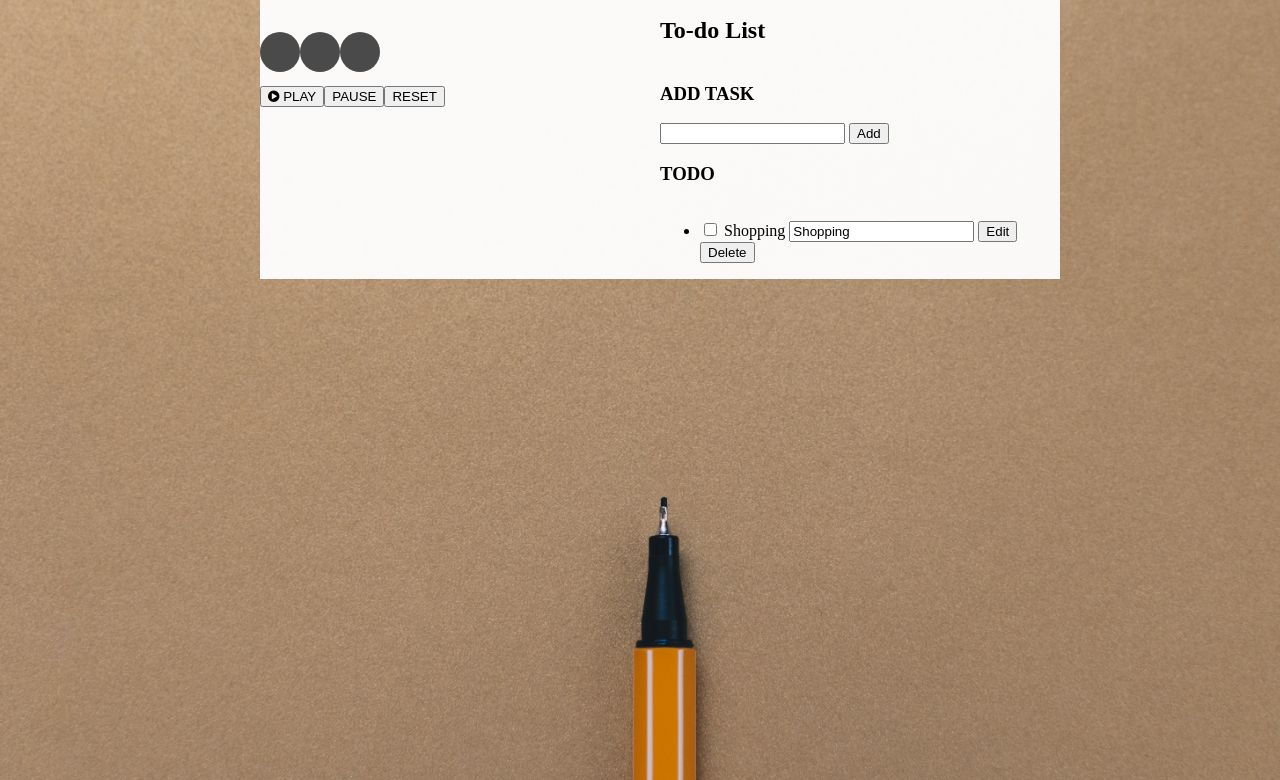
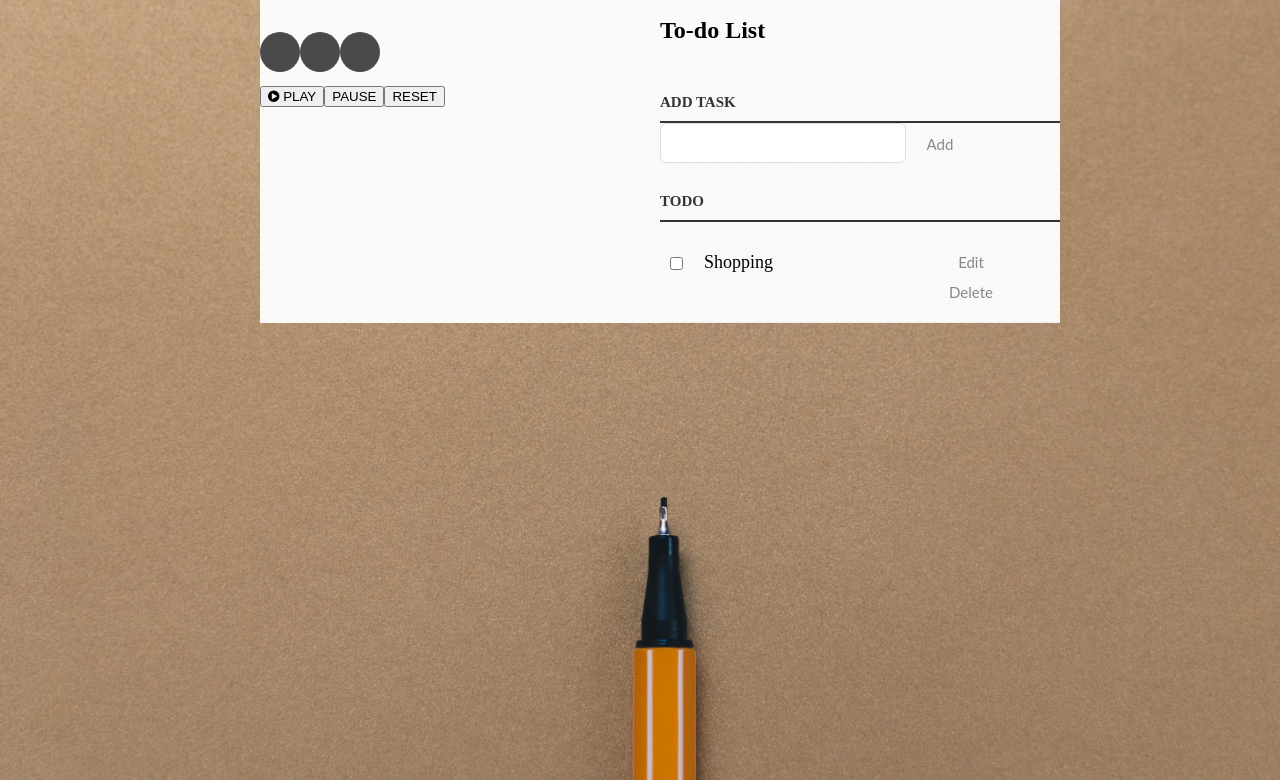
Before and after one commit to chingu-voyage3/bears-32, a website built with webpack: page index.html in a window 1280 px wide. Shown: the part 60-840 px from the top of the page. Built offline with nearby package versions, Linux system fonts and the light colour scheme.

Commit message:
remove the input field and mark the task as it is completed by updating to do list CSS
Only displays the input field when we want to edit the task name.
If a task is completed, then a line goes through the task name.

```diff
--- a/css/app.css
+++ b/css/app.css
@@ -68,3 +68,113 @@
   flex-flow: column;
   width: 50%;
 }
+
+.todolist ul {
+  margin: 0;
+  padding: 0;
+}
+.todolist li * {
+  float: left;
+}
+.todolist li, h3 {
+  clear:both;
+  list-style:none;
+}
+.todolist input, button {
+  outline: none;
+}
+.todolist button {
+  background: none;
+  border: 0px;
+  color: #888;
+  font-size: 15px;
+  width: 60px;
+  margin: 10px 0 0;
+  font-family: Lato, sans-serif;
+  cursor: pointer;
+}
+.todolist button:hover {
+  color: #333;
+}
+/* Heading */
+.todolist h3,
+label[for='new-task'] {
+  color: #333;
+  font-weight: 700;
+  font-size: 15px;
+  border-bottom: 2px solid #333;
+  padding: 30px 0 10px;
+  margin: 0;
+  text-transform: uppercase;
+}
+.todolist input[type="text"] {
+  margin: 0;
+  font-size: 18px;
+  line-height: 18px;
+  height: 18px;
+  padding: 10px;
+  border: 1px solid #ddd;
+  background: #fff;
+  border-radius: 6px;
+  font-family: Lato, sans-serif;
+  color: #888;
+}
+.todolist input[type="text"]:focus {
+  color: #333;
+}
+
+/* New Task */
+.todolist label[for='new-task'] {
+  display: block;
+  margin: 0 0 20px;
+}
+.todolist input#new-task {
+  float: left;
+  width: 318px;
+}
+.todolist p > button:hover {
+  color: #0FC57C;
+}
+
+/* Task list */
+.todolist li {
+  overflow: hidden;
+  padding: 20px 0;
+  border-bottom: 1px solid #eee;
+}
+.todolist li > input[type="checkbox"] {
+  margin: 0 10px;
+  position: relative;
+  top: 15px;
+}
+.todolist li > label {
+  font-size: 18px;
+  line-height: 40px;
+  width: 237px;
+  padding: 0 0 0 11px;
+}
+.todolist li >  input[type="text"] {
+  width: 226px;
+}
+.todolist li > .delete:hover {
+  color: #CF2323;
+}
+
+/* Completed */
+.todolist input[type="checkbox"]:checked + label{
+  text-decoration: line-through;
+  color: rgba(0,0,0,.3);
+}
+
+/* Edit Task */
+.todolist ul li input[type=text] {
+  display:none;
+}
+
+.todolist ul li.editMode input[type=text] {
+  display:block;
+}
+
+.todolist ul li.editMode label {
+  display:none;
+}
```
